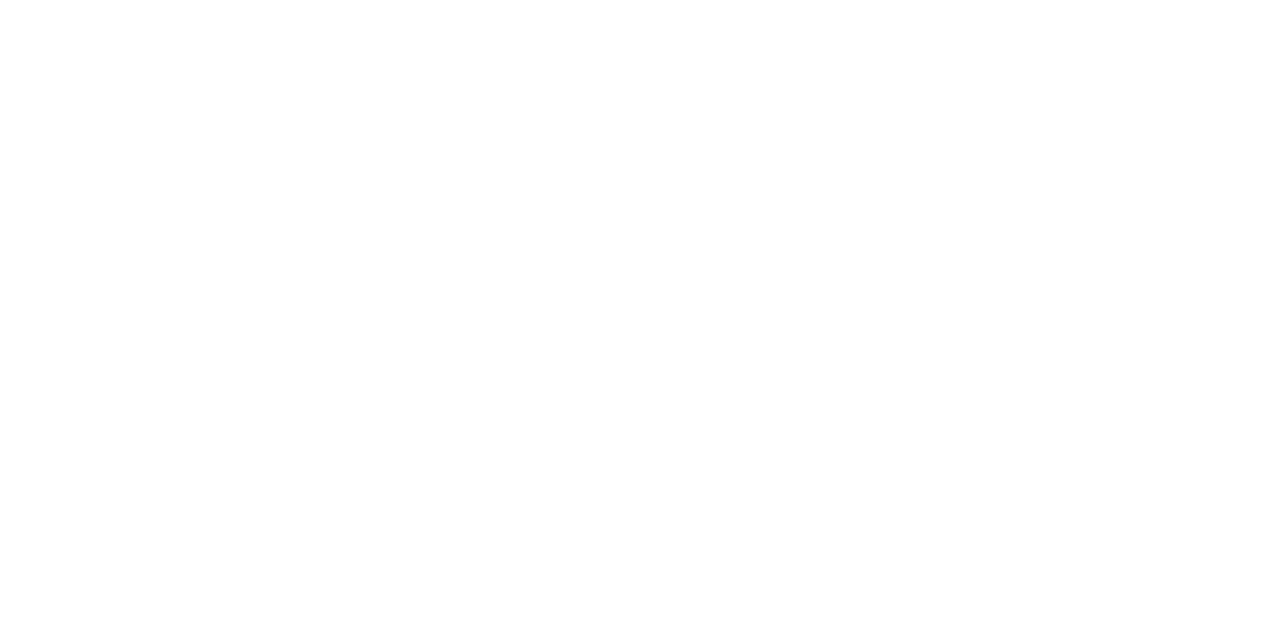
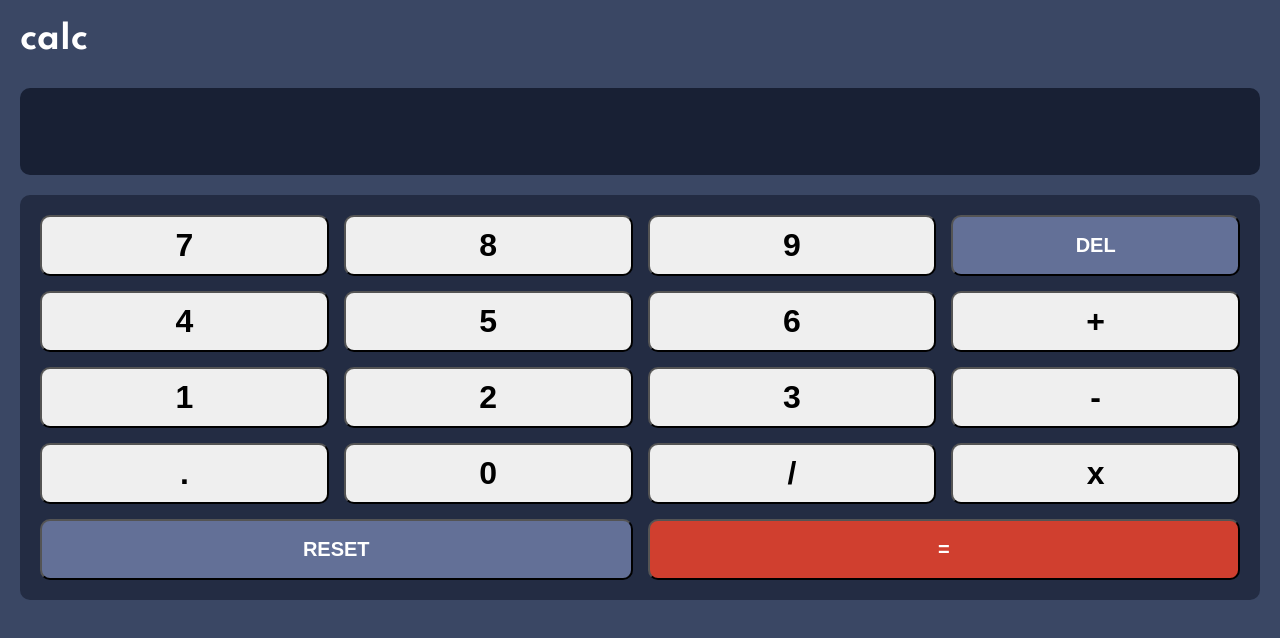
Before and after one commit to bkabhilash0/FE-Calculator, a plain HTML site: page index.html in a window 1280 px wide. Drawn offline with Linux system fonts and the light colour scheme.

Commit message:
Started with the Project

```diff
--- a/index.html
+++ b/index.html
@@ -1,17 +1,38 @@
 <!DOCTYPE html>
 <html lang="en">
   <head>
-  <meta charset="UTF-8">
-  <meta name="viewport" content="width=device-width, initial-scale=1.0"> <!-- displays site properly based on user's device -->
+    <meta charset="UTF-8" />
+    <meta name="viewport" content="width=device-width, initial-scale=1.0" />
+    <!-- displays site properly based on user's device -->
 
-  <link rel="icon" type="image/png" sizes="32x32" href="./images/favicon-32x32.png">
+    <link
+      rel="icon"
+      type="image/png"
+      sizes="32x32"
+      href="./images/favicon-32x32.png"
+    />
 
     <title>Frontend Mentor | Calculator app</title>
 
     <!-- Feel free to remove these styles or customise in your own stylesheet 👍 -->
-  <link rel="stylesheet" href="styles.css">
+    <link rel="stylesheet" href="styles.css" />
   </head>
   <body>
-
+    <div class="calc">
+      <h1 class="calc__logo">calc</h1>
+      <input type="text" class="calc__input" />
+      <div class="calc__keypad">
+        <button class="btn">7</button><button class="btn">8</button
+        ><button class="btn">9</button><button class="btn" id="del">DEL</button
+        ><button class="btn">4</button><button class="btn">5</button
+        ><button class="btn">6</button><button class="btn">+</button
+        ><button class="btn">1</button><button class="btn">2</button
+        ><button class="btn">3</button><button class="btn">-</button
+        ><button class="btn">.</button><button class="btn">0</button
+        ><button class="btn">/</button><button class="btn">x</button
+        ><button class="btn" id="reset">RESET</button
+        ><button class="btn" id="equals">=</button>
+      </div>
+    </div>
   </body>
 </html>
--- a/styles.css
+++ b/styles.css
@@ -0,0 +1,98 @@
+@import url("https://fonts.googleapis.com/css2?family=Spartan:wght@700&display=swap");
+
+html {
+  font-size: 62.5%;
+}
+
+:root {
+  --main-background: hsl(222, 26%, 31%);
+  --keypad-background: hsl(223, 31%, 20%);
+  --textarea-background: hsl(224, 36%, 15%);
+  --key-blue: hsl(225, 21%, 49%);
+  --key-toggle: hsl(6, 63%, 50%);
+  --key-red: hsl(30, 25%, 89%);
+}
+
+* {
+  padding: 0;
+  margin: 0;
+  box-sizing: border-box;
+}
+
+body {
+  font-family: "Spartan", sans-serif;
+  background: var(--main-background);
+  font-size: 3.2rem;
+}
+
+.calc {
+  padding: 2rem;
+  width: 100%;
+  /* max-width: 375px; */
+}
+
+.calc__logo {
+  color: #fff;
+  font: inherit;
+}
+
+.calc__input {
+  outline: none;
+  border: none;
+  padding: 2.5rem 3rem;
+  font-size: 3.2rem;
+  width: 100%;
+  border-radius: 1rem;
+  background: var(--textarea-background);
+  text-align: right;
+  color: #fff;
+  font-weight: 700;
+  margin-bottom: 2rem;
+  margin-top: 3rem;
+}
+
+.calc__keypad {
+  width: 100%;
+  display: grid;
+  grid-template-columns: repeat(4, 1fr);
+  grid-template-rows: repeat(5, 1fr);
+  gap: 1.5rem;
+  padding: 2rem;
+  background: var(--keypad-background);
+  border-radius: 1rem;
+  height: 50%;
+}
+
+.btn {
+  width: 100%;
+  height: 100%;
+  border-radius: 1rem;
+  font-size: 3.2rem;
+  font-weight: 700;
+  padding: 1rem 2rem;
+  text-align: center;
+  display: flex;
+  align-items: center;
+  justify-content: center;
+}
+
+#del,
+#reset {
+  background: var(--key-blue);
+  color: #fff;
+  font-size: 2rem;
+}
+
+#equals {
+  background: var(--key-toggle);
+  color: #fff;
+  font-size: 2rem;
+}
+
+#reset {
+  grid-column: 1 / span 2;
+}
+
+#equals {
+  grid-column: 3 / span 2;
+}
```
Lines whose indentation alone changed are shown as unchanged.
